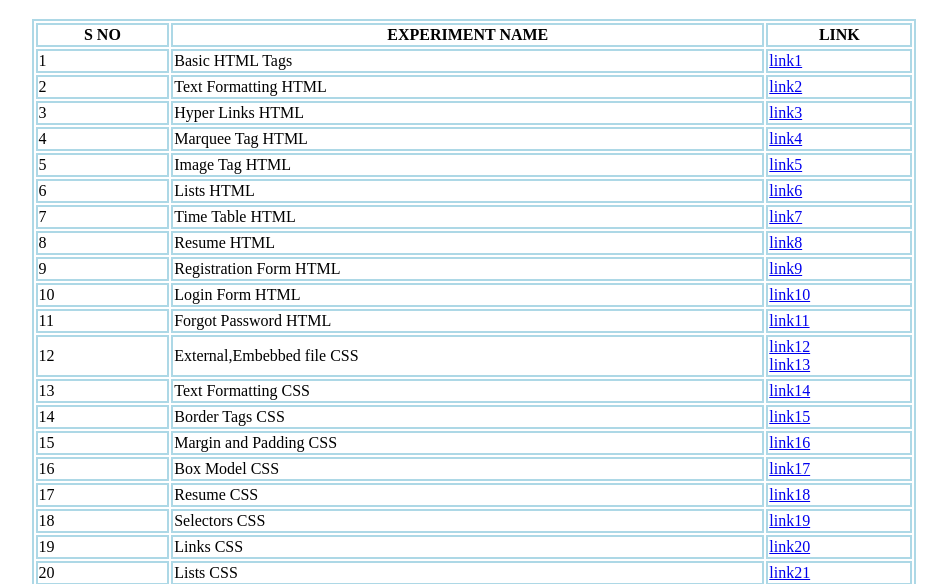
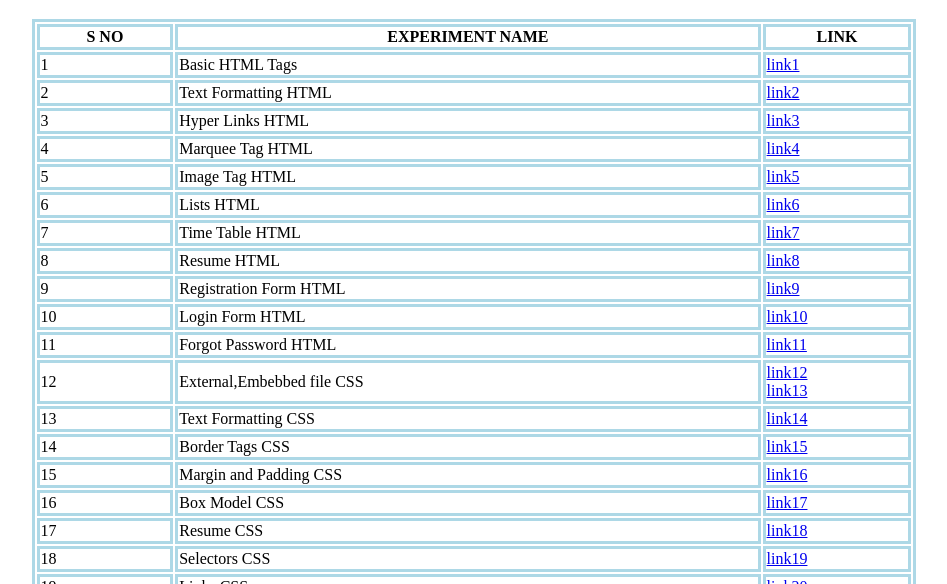
Before and after one commit to LasyaUkkusuri/WAD-EXPERIMENTS, a plain HTML site: page index.html in a window 1280 px wide. Shown: the part 215-799 px from the top of the page, without its empty margins (166-1113 px from the left). Drawn offline with Linux system fonts and the light colour scheme.

Commit message:
Update index.html

```diff
--- a/index.html
+++ b/index.html
@@ -2,7 +2,7 @@
 <html>
 <style>
 table, th, td {
-  border:2px solid lightblue;
+  border:3px solid lightblue;
 }
 </style>
 <body>
```
